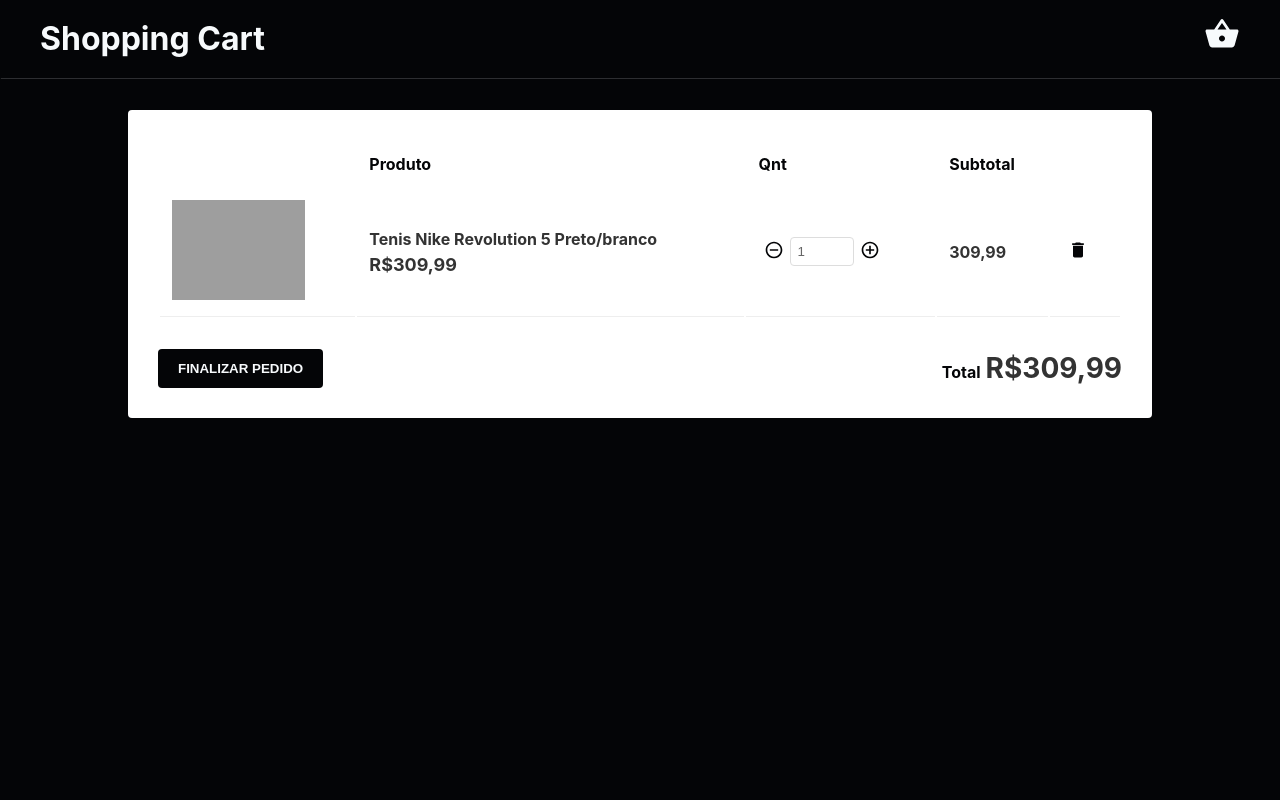
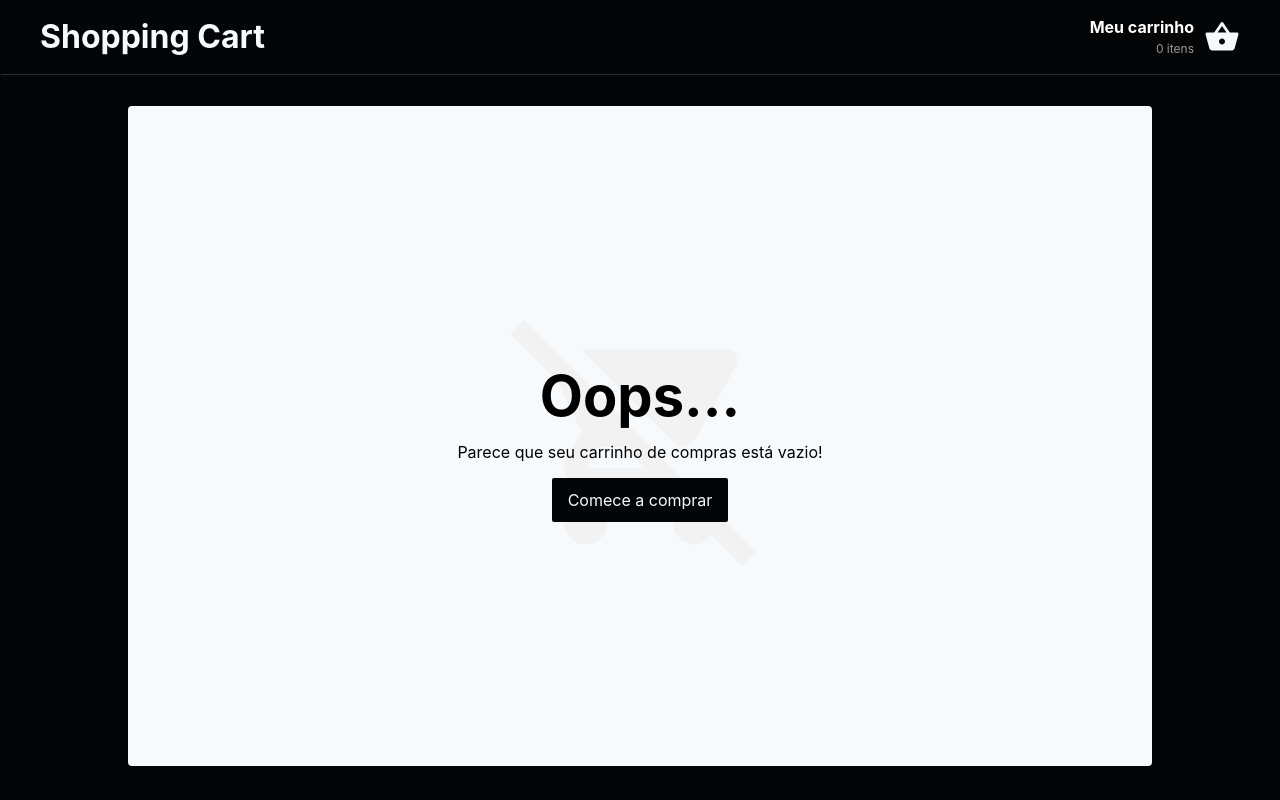
Before and after one commit to MarcosRene/shopping-cart, a React (Create React App) app: page /cart in a window 1280 px wide. Built offline with nearby package versions, Linux system fonts and the light colour scheme; grey boxes are pictures that could not be loaded.

Commit message:
:sparkles: feat: add context api from cart

```diff
--- a/package.json
+++ b/package.json
@@ -12,6 +12,7 @@
     "react-icons": "^4.2.0",
     "react-router-dom": "^5.2.0",
     "react-scripts": "4.0.3",
+    "react-toastify": "^7.0.3",
     "web-vitals": "^1.0.1"
   },
   "scripts": {
--- a/server.json
+++ b/server.json
@@ -45,6 +45,12 @@
       "image": "https://encrypted-tbn0.gstatic.com/images?q=tbn:ANd9GcTyb6g8ZsONSk5IKHbWBf_5wnS48ZjKBNGbGzajsFVgSn33hE9tdcmQw7BKv8woU7y023bJMFLX&usqp=CAc"
     },
     {
+      "id": 4,
+      "title": "Tênis Revolution 5 Ext",
+      "price": 189.9,
+      "image": "https://encrypted-tbn0.gstatic.com/images?q=tbn:ANd9GcRtmuPkD12QmzPSjLOgeXV7UckFS2QGhy8rWPTCKaRcmNLvR6KrY-yJuFvfiI1nLykQbLYsdVH3&usqp=CAc"
+    },
+    {
       "id": 5,
       "title": "Tênis Nike Renew In - Season Tr 10",
       "price": 299.9,
@@ -55,12 +61,6 @@
       "title": "Tênis Nike Air Zoom Winflo 7",
       "price": 369.9,
       "image": "https://encrypted-tbn0.gstatic.com/images?q=tbn:ANd9GcT83jc9ru3uLpNpfmOeoctVRnfZlLqrtH9CFhczeIigEStljhuq0DOf8UYY65pBIPwQhIKZO361&usqp=CAc"
-    },
-    {
-      "id": 4,
-      "title": "Tênis Revolution 5 Ext",
-      "price": 189.9,
-      "image": "https://encrypted-tbn0.gstatic.com/images?q=tbn:ANd9GcRtmuPkD12QmzPSjLOgeXV7UckFS2QGhy8rWPTCKaRcmNLvR6KrY-yJuFvfiI1nLykQbLYsdVH3&usqp=CAc"
     }
   ]
 }
--- a/src/App.js
+++ b/src/App.js
@@ -1,15 +1,22 @@
 import React from 'react';
 import { BrowserRouter } from 'react-router-dom';
+import { ToastContainer } from 'react-toastify';
+
+import 'react-toastify/dist/ReactToastify.css';
 
 import Header from './components/Header';
 import './global.scss';
 import Routes from './routes';
+import { CartProdiver } from './context/cart';
 
 function App() {
   return (
     <BrowserRouter>
-      <Header />
-      <Routes />
+      <CartProdiver>
+        <Header />
+        <Routes />
+        <ToastContainer position="top-right" autoClose={4000} />
+      </CartProdiver>
     </BrowserRouter>
   );
 }
--- a/src/components/Header/index.jsx
+++ b/src/components/Header/index.jsx
@@ -1,19 +1,32 @@
 import React from 'react';
 import { Link } from 'react-router-dom';
 import { MdShoppingBasket } from 'react-icons/md';
+
 import './styles.scss';
+import { useCart } from '../../context/cart';
 
-const Header = () => (
+const Header = () => {
+  const { cart } = useCart();
+  const cartSize = cart.length;
+
+  return (
     <header className="container__header">
       <div className="content__header">
         <Link to="/">
-        Shopping Cart
+          <h1>Shopping Cart</h1>
         </Link>
         <Link to="/cart" className="content__header-cart">
+          <div>
+            <strong>Meu carrinho</strong>
+            <span data-testid="cart-size">
+              {cartSize === 1 ? `${cartSize} item` : `${cartSize} itens`}
+            </span>
+          </div>
           <MdShoppingBasket size={36} />
         </Link>
       </div>
     </header>
   );
+};
 
 export default Header;
--- a/src/components/Header/styles.scss
+++ b/src/components/Header/styles.scss
@@ -12,12 +12,36 @@
     align-items: center;
 
     a {
-      color: var(--secondary);
-      line-height: 1.3;
-      font-size: 32px;
-      font-weight: bold;
       text-decoration: none;
+
+      > h1 {
+        color: var(--secondary);
+        line-height: 1.3;
+        font-size: 32px;
+        font-weight: bold;
+      }
+
+      &:last-child {
+        display: flex;
+        align-items: center;
+
+        div {
+          text-align: right;
+          margin-right: 10px;
+
+          strong {
+            display: block;
+            color: #fff;
+          }
+          span {
+            font-size: 12px;
+            color: #999;
+          }
+        }
+      }
     }
+
+
 
     &-cart {
       svg {
--- /dev/null
+++ b/src/constants/index.js
@@ -0,0 +1 @@
+export const STORAGE_KEY = '@shopping';
--- /dev/null
+++ b/src/context/cart/index.js
@@ -0,0 +1,83 @@
+import React, {
+  useState,
+  useEffect,
+  createContext,
+  useContext,
+} from 'react';
+import { toast } from 'react-toastify';
+import { STORAGE_KEY } from '../../constants';
+import api from '../../services/api';
+
+const CartContext = createContext();
+
+function CartProdiver({ children }) {
+  const [cart, setCart] = useState([]);
+
+  useEffect(() => {
+    const storagedCart = localStorage.getItem(`${STORAGE_KEY}:cart`);
+
+    if (storagedCart) {
+      return JSON.parse(storagedCart);
+    }
+
+    return [];
+  }, []);
+
+  const addProduct = async (productId) => {
+    try {
+      const { data: productStock } = await api.get(`/stock/${productId}`);
+
+      if (productStock.amount <= 1) {
+        throw new Error('Quantidade solicitada fora de estoque');
+      }
+
+      let existingProduct = cart.find((product) => product.id === productId);
+      let newCart = [];
+
+      if (!existingProduct) {
+        const { data } = await api.get(`/products/${productId}`);
+
+        existingProduct = {
+          ...data,
+          amount: 1,
+        };
+
+        newCart = [...cart, existingProduct];
+        setCart(newCart);
+      } else {
+        newCart = cart.map((product) => (product.id !== productId ? product : {
+          ...product,
+          amount: product.amount + 1,
+        }));
+
+        setCart(newCart);
+      }
+
+      localStorage.setItem(`${STORAGE_KEY}:cart`, JSON.stringify(newCart));
+    } catch (error) {
+      toast.error(error.message.includes('fora de estoque') ? error.message : 'Erro na adição do produto');
+    }
+  };
+
+  return (
+    <CartContext.Provider value={{
+      cart,
+      addProduct,
+    }}
+    >
+      {children}
+    </CartContext.Provider>
+  );
+}
+
+function useCart() {
+  const context = useContext(CartContext);
+
+  if (!context) {
+    throw new Error('useCart must be used within an CartProdiver');
+  }
+
+  return context;
+}
+
+export { CartProdiver, useCart };
--- a/src/pages/Cart/index.jsx
+++ b/src/pages/Cart/index.jsx
@@ -1,11 +1,48 @@
 import React from 'react';
-import { MdRemoveCircleOutline, MdAddCircleOutline, MdDelete } from 'react-icons/md';
+import { Link } from 'react-router-dom';
+import {
+  MdRemoveCircleOutline, MdAddCircleOutline, MdDelete, MdRemoveShoppingCart,
+} from 'react-icons/md';
+
+import { formatPrice } from '../../utils/formate';
+import { useCart } from '../../context/cart';
 
 import './styles.scss';
 
-const Cart = () => (
+const Cart = () => {
+  const { cart } = useCart();
+
+  const cartFormatted = cart.map((product) => ({
+    ...product,
+    priceFormatted: formatPrice(product.price),
+    priceTotal: formatPrice(product.amount * product.price),
+  }));
+
+  const total = formatPrice(
+    cart.reduce((sumTotal, product) => {
+      // eslint-disable-next-line no-param-reassign
+      sumTotal += (product.price * product.amount);
+
+      return sumTotal;
+    }, 0),
+  );
+
+  return (
     <div className="container">
       <div className="content">
+        {cart.length === 0 ? (
+          <div className="empty__cart">
+            <MdRemoveShoppingCart />
+            <div>
+              <h2>Oops...</h2>
+              <p>Parece que seu carrinho de compras está vazio!</p>
+              <Link to="/">
+                <span>Comece a comprar</span>
+              </Link>
+            </div>
+          </div>
+        ) : (
+          <>
             <table className="table__product">
               <thead>
                 <tr>
@@ -17,13 +54,14 @@ const Cart = () => (
                 </tr>
               </thead>
               <tbody>
-          <tr>
+                {cartFormatted.map((product) => (
+                  <tr key={product.id}>
                     <td>
-              <img src="https://encrypted-tbn0.gstatic.com/images?q=tbn:ANd9GcQd_0aP-ccYXK1oqts6QR93819kZDp2nEDjFPmX89qNDFXy0ZUoy2pC9v7CsQgDX3hhDaOTnop0&usqp=CAc" alt="" />
+                      <img src={product.image} alt={product.title} />
                     </td>
                     <td>
-              <strong>Tenis Nike Revolution 5 Preto/branco</strong>
-              <span>R$309,99</span>
+                      <strong>{product.title}</strong>
+                      <span>{product.priceFormatted}</span>
                     </td>
                     <td>
                       <div>
@@ -44,7 +82,7 @@ const Cart = () => (
                       </div>
                     </td>
                     <td>
-              <strong>309,99</strong>
+                      <strong>{product.priceFormatted}</strong>
                     </td>
                     <td>
                       <button
@@ -54,6 +92,7 @@ const Cart = () => (
                       </button>
                     </td>
                   </tr>
+                ))}
               </tbody>
             </table>
 
@@ -62,11 +101,14 @@ const Cart = () => (
 
               <div>
                 <span>Total</span>
-          <strong>R$309,99</strong>
+                <strong>{total}</strong>
               </div>
             </footer>
+          </>
+        )}
       </div>
     </div>
   );
+};
 
 export default Cart;
--- a/src/pages/Cart/styles.scss
+++ b/src/pages/Cart/styles.scss
@@ -1,7 +1,51 @@
 .content {
   padding: 30px;
-  background: #ffffff;
+  background: var(--secondary);
   border-radius: 4px;
+
+  .empty__cart {
+    min-height: 600px;
+    display: flex;
+    justify-content: center;
+    align-items: center;
+    position: relative;
+
+    svg {
+      font-size: 260px;
+      color: #f2f2f3;
+      position: absolute;
+    }
+
+    div {
+      z-index: 1;
+      text-align: center;
+
+      h2 {
+        font-size: 56px;
+      }
+
+      p {
+        margin: 12px 0 28px;
+        font-size: 16px;
+      }
+
+      a {
+        text-decoration: none;
+        background: var(--primary);
+        padding: 12px 16px;
+        border-radius: 2px;
+        transition: opacity 0.2s;
+
+        span {
+          color: var(--secondary);
+        }
+
+        &:hover {
+          opacity: 0.8;
+        }
+      }
+    }
+  }
 
   table {
     width: 100%;
--- a/src/pages/Home/index.jsx
+++ b/src/pages/Home/index.jsx
@@ -5,8 +5,18 @@ import api from '../../services/api';
 
 import './styles.scss';
 
+import { useCart } from '../../context/cart';
+
 const Home = () => {
   const [products, setProducts] = useState([]);
+  const { cart, addProduct } = useCart();
+
+  const cartItemsAmount = cart.reduce((sumAmount, product) => {
+    // eslint-disable-next-line no-param-reassign
+    sumAmount[product.id] = product.amount;
+
+    return sumAmount;
+  }, {});
 
   useEffect(() => {
     async function loadProducts() {
@@ -34,10 +44,10 @@ const Home = () => {
             />
             <strong>{product.title}</strong>
             <span>{product.priceFormatted}</span>
-            <button type="button">
+            <button type="button" onClick={() => addProduct(product.id)}>
               <div>
                 <MdAddShoppingCart size={16} color="#f7fafc" />
-                {product.amout || 0}
+                {cartItemsAmount[product.id] || 0}
               </div>
               <span>Adicionar ao carrinho</span>
             </button>
```
Also changed, not shown: .eslintrc.json, 1 other file (tests, documents, lock files or other folders). Lines whose indentation alone changed are shown as unchanged.
